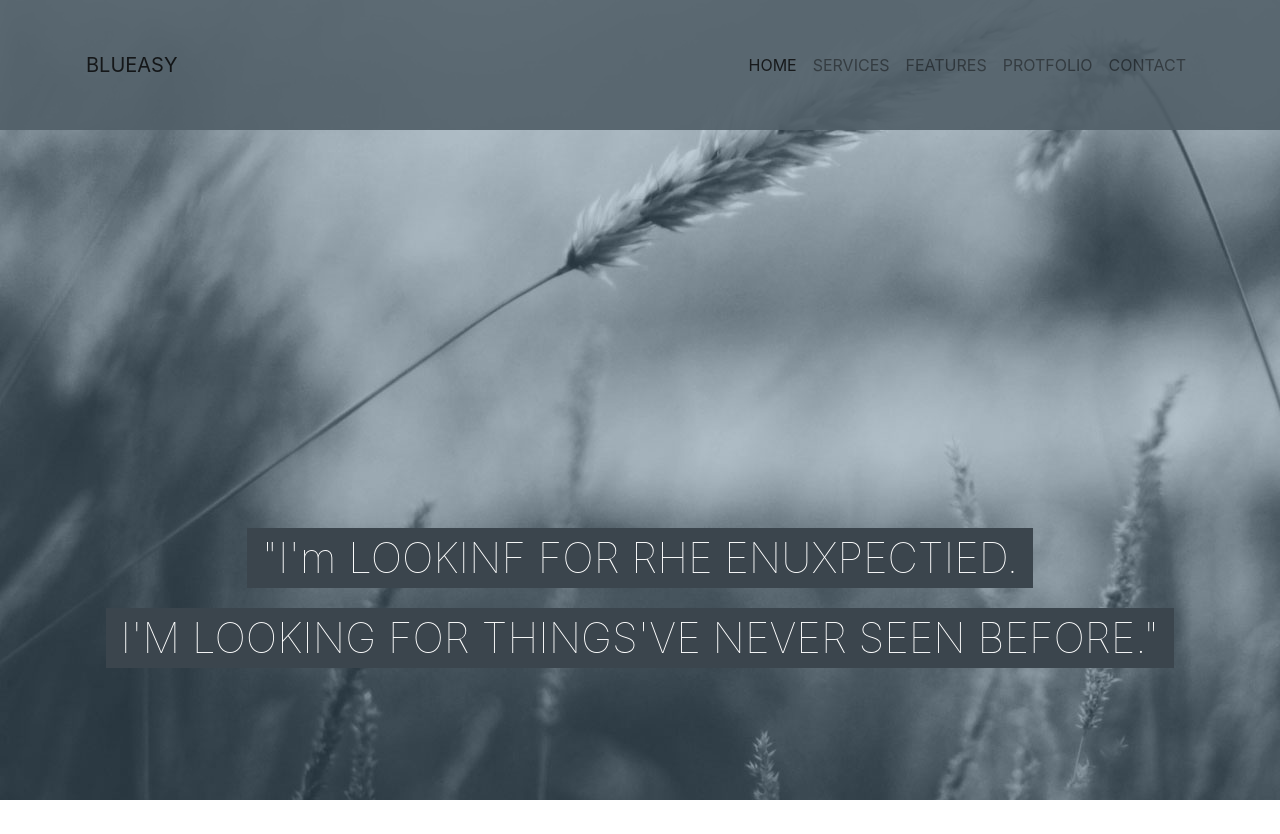
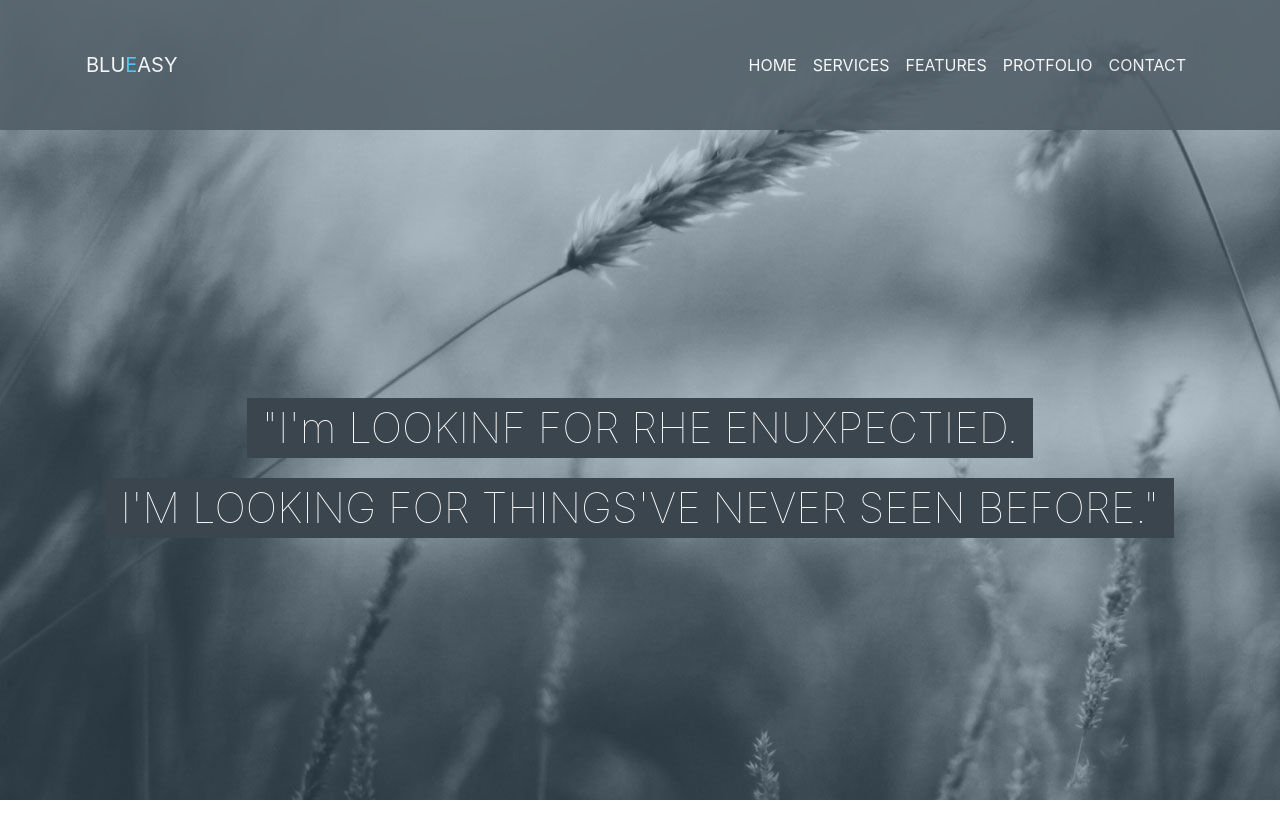
Before and after one commit to saitama93/Maquette-Blueasy, a plain HTML site: page index.html in a window 1280 px wide. After the commit the page ends 800 px from the top, so only its background shows below. Drawn offline with nearby package versions, Linux system fonts and the light colour scheme.

Commit message:
Couleur du menu fait

```diff
--- a/asset/css/style.scss
+++ b/asset/css/style.scss
@@ -17,6 +17,31 @@ body{
             min-height: 130px;
             display: flex;
             align-items: center;
+            position: fixed;
+            top: 0!important;
+        }
+
+        .logo{
+
+            color: white!important;
+
+            span{
+
+                color: #4BCAFF;
+            }
+        }
+
+        div {
+
+            ul{
+
+                li{
+
+                    a{
+                        color: white!important;
+                    }
+                }
+            }
         }
         .titre_principal{
 
--- a/index.html
+++ b/index.html
@@ -24,7 +24,7 @@
                     <span class="navbar-toggler-icon"></span>
                 </button>
 
-                <a class="navbar-brand" href="#">BLU<span>E</span>ASY</a>
+                <a class="navbar-brand logo" href="#">BLU<span>E</span>ASY</a>
 
                 <div class="collapse navbar-collapse" id="navbarTogglerDemo03">
 
```
Also changed, not shown: asset/css/style.css, 1 other file.
